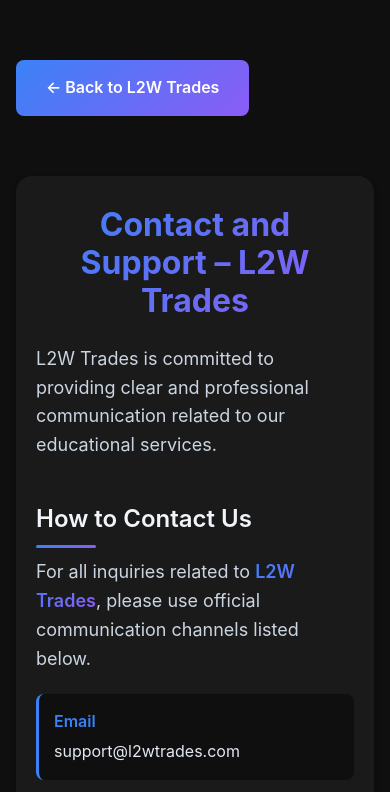
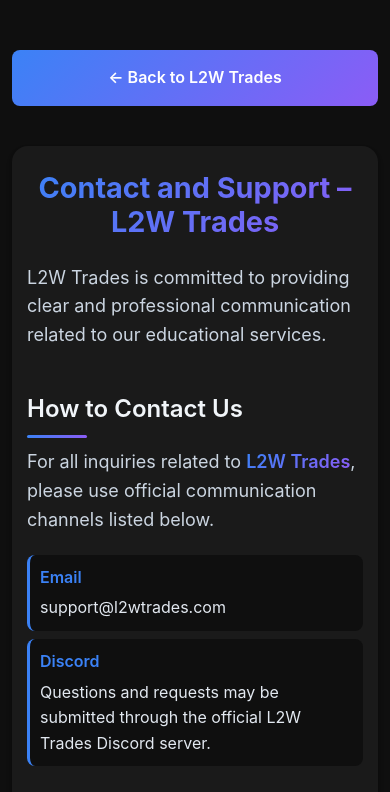
Before and after one commit to Uffynn/traderaccelerator, a plain HTML site: page contact-support.html in a window 390 px wide. Shown: the top 792 px of the page. Drawn offline with Linux system fonts and the light colour scheme.

Commit message:
Add files via upload
contact support

```diff
--- a/contact-support.html
+++ b/contact-support.html
@@ -114,12 +114,69 @@
             .section {
                 padding: 30px 20px;
             }
+
+            .contact-item {
+                margin: 10px 0;
+                padding: 12px;
+            }
+
+            .back-link {
+                display: block;
+                text-align: center;
+                margin-bottom: 20px;
+            }
+        }
+
+        @media (max-width: 480px) {
+            .container {
+                padding: 30px 12px;
+            }
+
+            h1 {
+                font-size: 1.8rem;
+            }
+
+            h2 {
+                font-size: 1.5rem;
+            }
+
+            .section {
+                padding: 25px 15px;
+            }
+
+            .contact-item {
+                margin: 8px 0;
+                padding: 10px;
+            }
+        }
+
+        @media (max-width: 320px) {
+            .container {
+                padding: 20px 10px;
+            }
+
+            h1 {
+                font-size: 1.5rem;
+            }
+
+            h2 {
+                font-size: 1.3rem;
+            }
+
+            .section {
+                padding: 20px 12px;
+            }
+
+            .contact-item {
+                margin: 6px 0;
+                padding: 8px;
+            }
         }
     </style>
 </head>
 <body>
     <div class="container">
-        <a href="index.html" class="back-link">← Back to L2W Trades</a>
+        <a href="l2w-trades-website.html" class="back-link">← Back to L2W Trades</a>
 
         <div class="section">
             <h1>Contact and Support – L2W Trades</h1>
```
